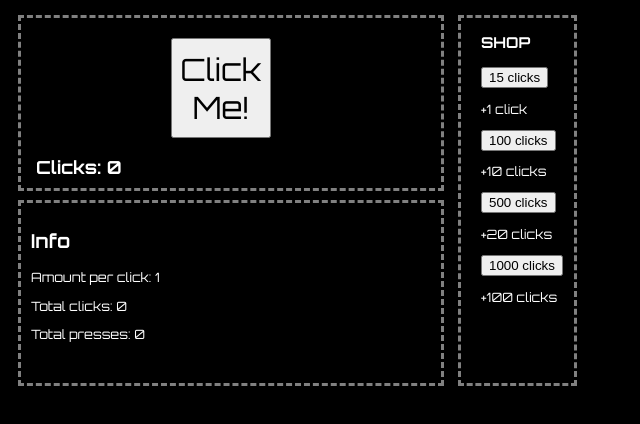
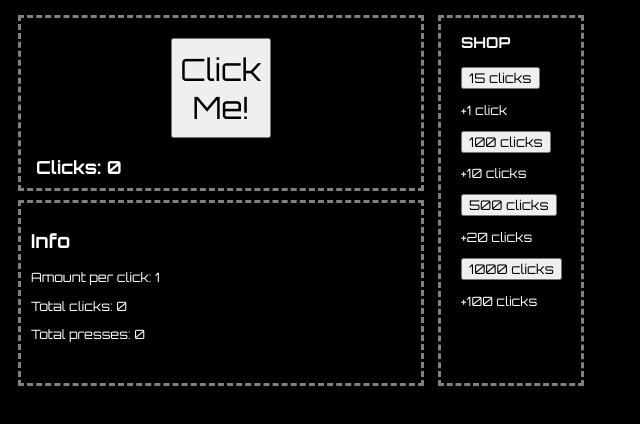
Before and after one commit to IanNpdx5/Mysites, a plain HTML site: page indexB.html in a window 1280 px wide. Shown: the whole page, without its empty margins (0-640 px from the left). Drawn offline with nearby package versions, Linux system fonts and the light colour scheme.

Commit message:
Update styleB.css

```diff
--- a/styleB.css
+++ b/styleB.css
@@ -10,7 +10,7 @@
                 top: 10px;
             }
             #buttondiv {
-                width: 400px;
+                width: 380px;
                 height: 150px;
                 padding: 10px;
                 position: absolute;
@@ -42,7 +42,7 @@
             }
             #shop {
                 position: absolute;
-                left: 450px;
+                left: 430px;
                 top: 5px;
                 padding: 10px;
                 padding-top: 0px;
@@ -50,14 +50,17 @@
                 border: dashed;
                 border-color: gray;
                 height: 355px;
-                width: 83px;
+                width: 110px;
                 overflow: auto;
+            }
+            #shop button {
+                font-family: "Orbitron", Arial, sans-serif;
             }
             #info {
                 position: absolute;
                 left: 10px;
                 top: 190px;
-                width: 400px;
+                width: 380px;
                 height: 160px;
                 border: dashed;
                 border-color: gray;
```
